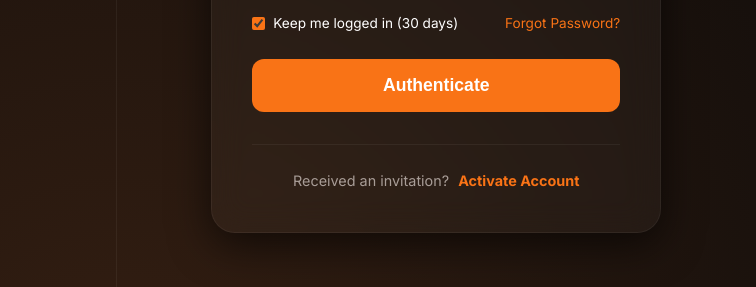
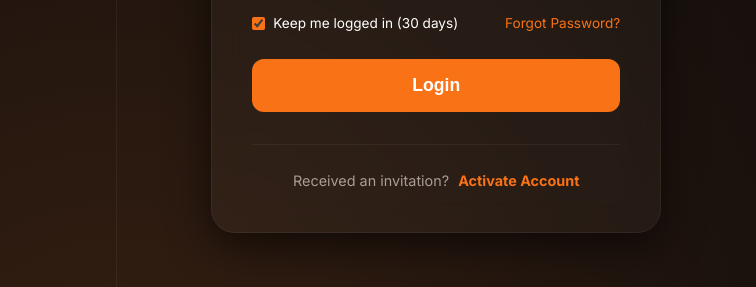
Before and after one commit to logicalaryan/CRM-DESIGN, a website built with Vite: page index.html in a window 1280 px wide. Shown: the part 513-800 px from the top of the page, 524-1280 px from the left. Built offline with nearby package versions, Linux system fonts and the light colour scheme.

Commit message:
Added login symbol

```diff
--- a/index.html
+++ b/index.html
@@ -105,7 +105,7 @@
                 </div>
 
                 <button class="btn btn-primary" id="btn-login" style="width: 100%; margin-top: 1.5rem; font-size: 1.1rem; padding: 1rem;">
-                  Authenticate
+                  Login
                 </button>
               </div>
 
```
